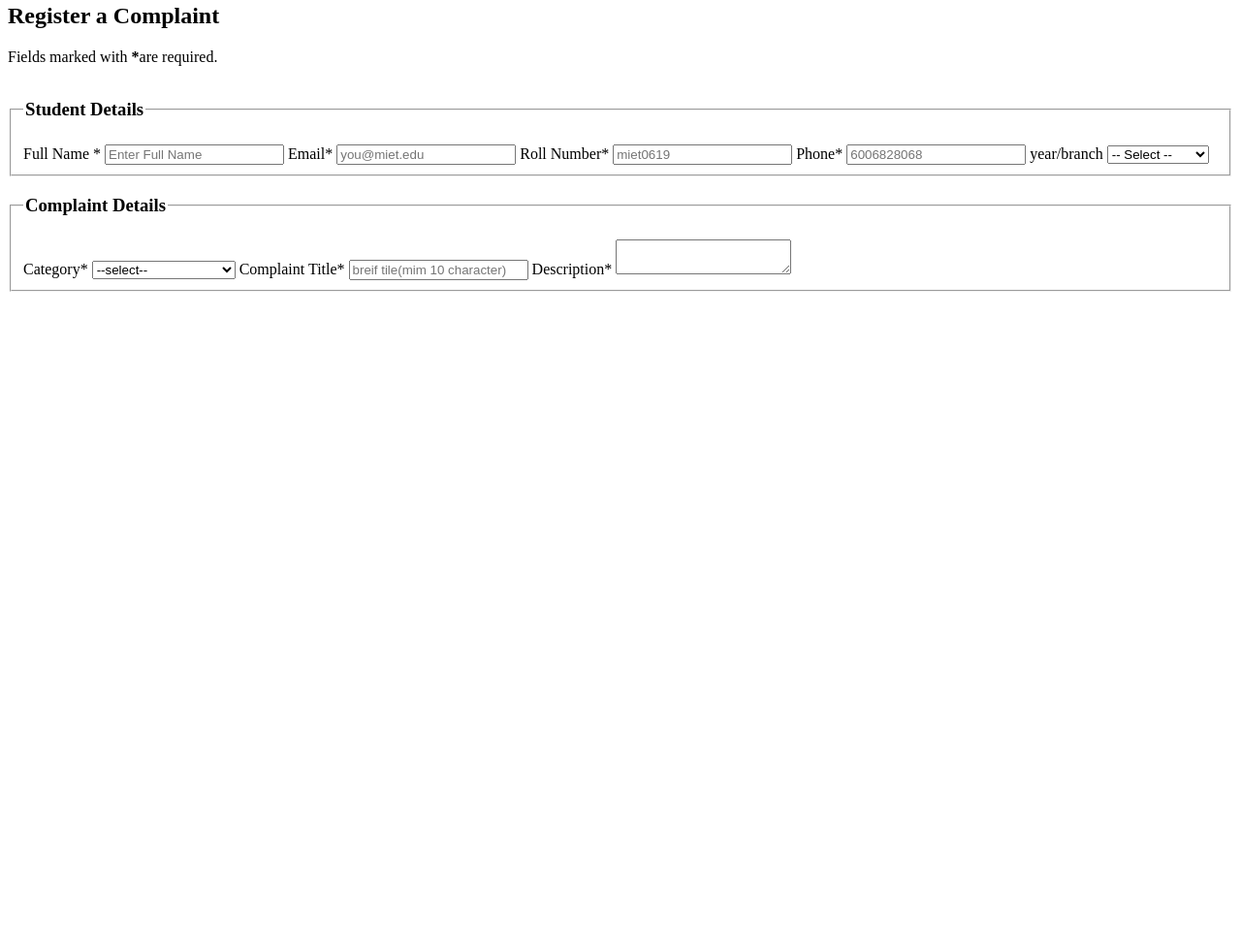
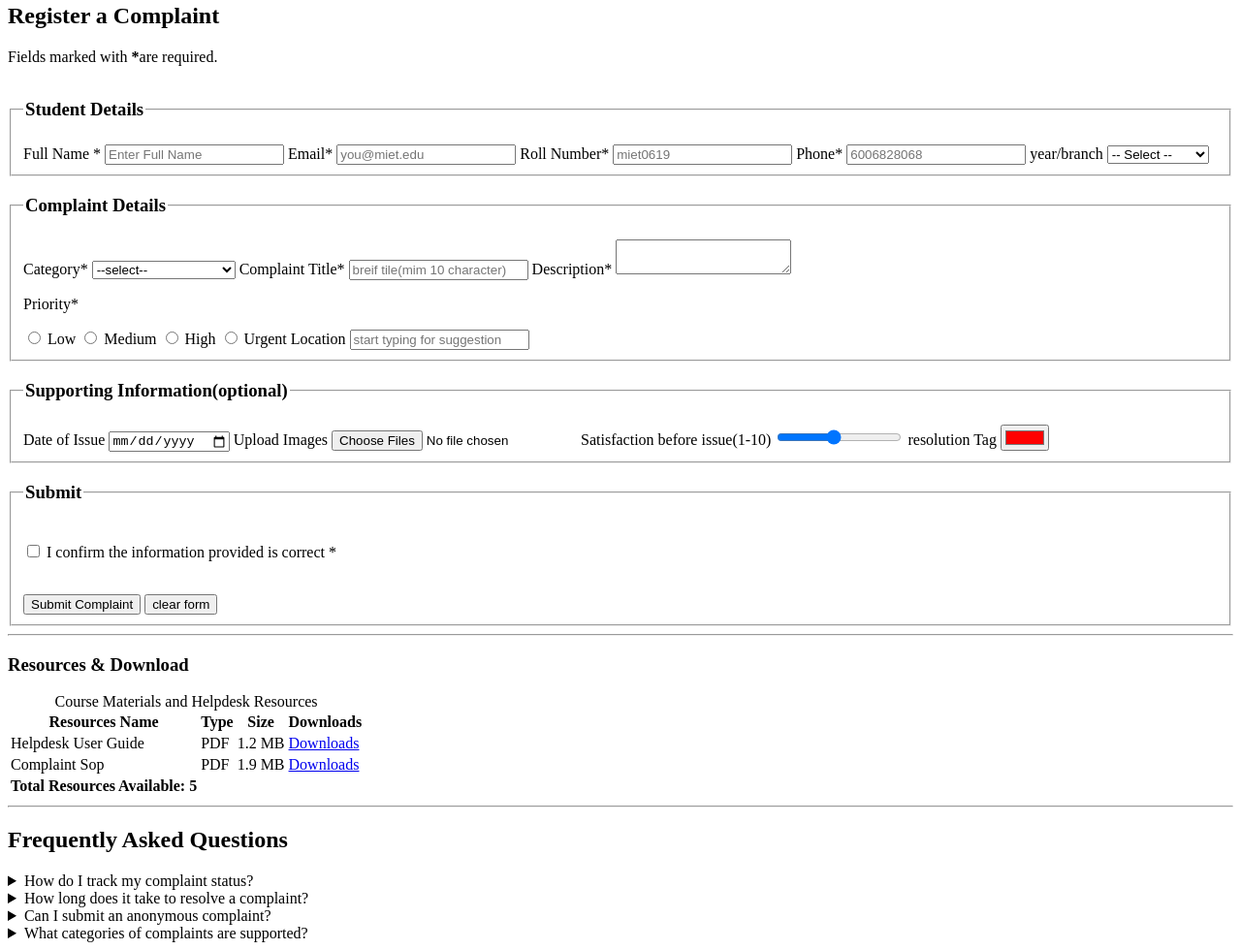
Before and after one commit to Pankajsingh555/Miet-smart-campus, a plain HTML site: page index.html in a window 1280 px wide. Shown: the part 1659-2639 px from the top of the page at 97% size. Before the commit the page ends 1968 px from the top, so only its background shows below. Drawn offline with Linux system fonts and the light colour scheme.

Commit message:
day-2 commit

```diff
--- a/index.html
+++ b/index.html
@@ -18,19 +18,19 @@
     <nav>
       <ul>
         <li>
-          <a href="">Home</a>
+          <a href="#home">Home</a>
         </li>
         <li>
-          <a href="">About</a>
+          <a href="#about">About</a>
         </li>
         <li>
-          <a href="">Register complaint</a>
+          <a href="#register">Register complaint</a>
         </li>
         <li>
-          <a href="">resources</a>
+          <a href="#resources">resources</a>
         </li>
         <li>
-          <a href="">FAQ</a>
+          <a href="#FAQ">FAQ</a>
         </li>
         <li>
           <a href="">contact</a>
@@ -39,7 +39,7 @@
     </nav>
     <hr />
     <main>
-      <section>
+      <section id="home">
         <figure>
           <img
             src="https://mietjmu.in/wp-content/uploads/2025/02/DJI_20241129113027_0387_D-Large.jpeg"
@@ -56,7 +56,7 @@
         </p>
       </section>
       <hr />
-      <section>
+      <section id="about">
       <h2>Adout the helpdisk</h2>
       <p>
         The MIET Smart Campus Helpdesk is a digital platform that allows
@@ -74,7 +74,7 @@
       </ol>
     </section>
     <hr>
-    <section>
+    <section id="register">
       <h2>Register a Complaint</h2>
       <p>Fields marked with <strong>*</strong>are required.</p>
 
@@ -143,9 +143,150 @@
             <input type="text" placeholder="breif tile(mim 10 character)" minlength="10">
             <label for="description"> Description*</label>
             <textarea name="description" id="description"></textarea>
+            <p>Priority*</p>
+            <label for="radi">
+              <input type="radio" value="low" name="Priority">
+              Low
+            </label>
+            <label for="">
+              <input type="radio" value="medium" name="Priority">
+              Medium
+            </label>
+            <label for="">
+              <input type="radio" value="high" name="Priority">
+              High
+            </label>
+            <label for="">
+              <input type="radio" value="urgent" name="Priority">
+              Urgent
+            </label>
+            <label for="location">Location</label>
+            <input type="text"
+            id="location"
+            list="locations"
+            placeholder="start typing for suggestion">
+            <datalist id="locations">
+              <option value="Main Block"></option>
+              <option value="Hostel A"></option>
+              <option value="Hostel B"></option>
+              <option value="Lab Complex"></option>
+              <option value="Library"></option>
+              <option value="Canteen"></option>
+            </datalist>
+
+    </fieldset>
+
+    <fieldset>
+      <legend>
+        <h3>Supporting Information(optional)</h3>
+      </legend>
+      <label for="date">Date of Issue</label>
+      <input type="date" id="date">
+      <label for="images">Upload Images</label>
+      <input type="file" id="images" accept="images/*" multiple>
+      <label for="satisfaction">Satisfaction before issue(1-10)</label>
+      <input type="range" id="satisfaction" min="1" max="10" value="5">
+      <label for="color"> resolution Tag</label>
+      <input type="color" id="color" value="#ff0000">
+
+    </fieldset>
+    <fieldset>
+      <legend>
+        <h3>Submit</h3>
+      </legend>
+      <p>
+         <input type="checkbox" name="" value="accept" required />
+         I confirm the information provided is correct *
+      </p>
+
+
+      <br>
+
+      <input type="submit" value="Submit Complaint">
+      <input type="reset" value="clear form">
     </fieldset>
       </form>
       </section>
+      <hr>
+      <section id="resources">
+        <h3>Resources & Download</h3>
+        <table>
+          <caption>
+            Course Materials and Helpdesk Resources
+          </caption>
+          <thead>
+            <tr>
+              <th>
+                Resources  Name
+              </th>
+              <th>Type</th>
+              <th>Size</th>
+              <th>Downloads</th>
+            </tr>
+          </thead>
+          <tbody>
+            <tr>
+              <td> Helpdesk User Guide</td>
+              <td>PDF</td>
+              <td>1.2 MB</td>
+              <td><a href="#">Downloads</a></td>
+            </tr>
+            <tr>
+              <td> Complaint Sop</td>
+              <td>PDF</td>
+              <td>1.9 MB</td>
+              <td><a href="#">Downloads</a></td>
+            </tr>
+        </tbody>
+        <tfoot>
+          <tr>
+            <td>
+              <Strong>Total Resources Available: 5</Strong>
+            </td>
+          </tr>
+        </tfoot>
+        </table>
+        </section>
+        <hr>
+        <section id="FAQ">
+          <h2>Frequently Asked Questions</h2>
+          <details>
+            <summary>
+              How do I track my complaint status?
+            </summary>
+            <p>
+              After submitting a complaint, you will receive email updates. You can also check the status by logging into the student portal.
+            </p>
+          </details>
+          <details>
+            <summary>
+              How long does it take to resolve a complaint?
+            </summary>
+            <p>
+              Most complaints are resolved within 48 hours. Urgent issues are prioritised and resolved within 24 hours.
+            </p>
+
+          </details>
+             <details>
+            <summary>
+                  Can I submit an anonymous complaint?
+            </summary>
+            <p>
+             Yes, you may leave the name field as "Anonymous". However, providing contact details helps us resolve issues faster.
+            </p>
+          </details>
+           <details>
+            <summary>
+                 What categories of complaints are supported?
+            </summary>
+            <p>
+           We support Hostel, Lab, Classroom, Library, Transport, and Canteen related issues. Select "Other" if your issue does not fit any category.
+            </p>
+          </details>
+
+
+        </section>
+
     </main>
   </body>
-</html>
+</html
```
